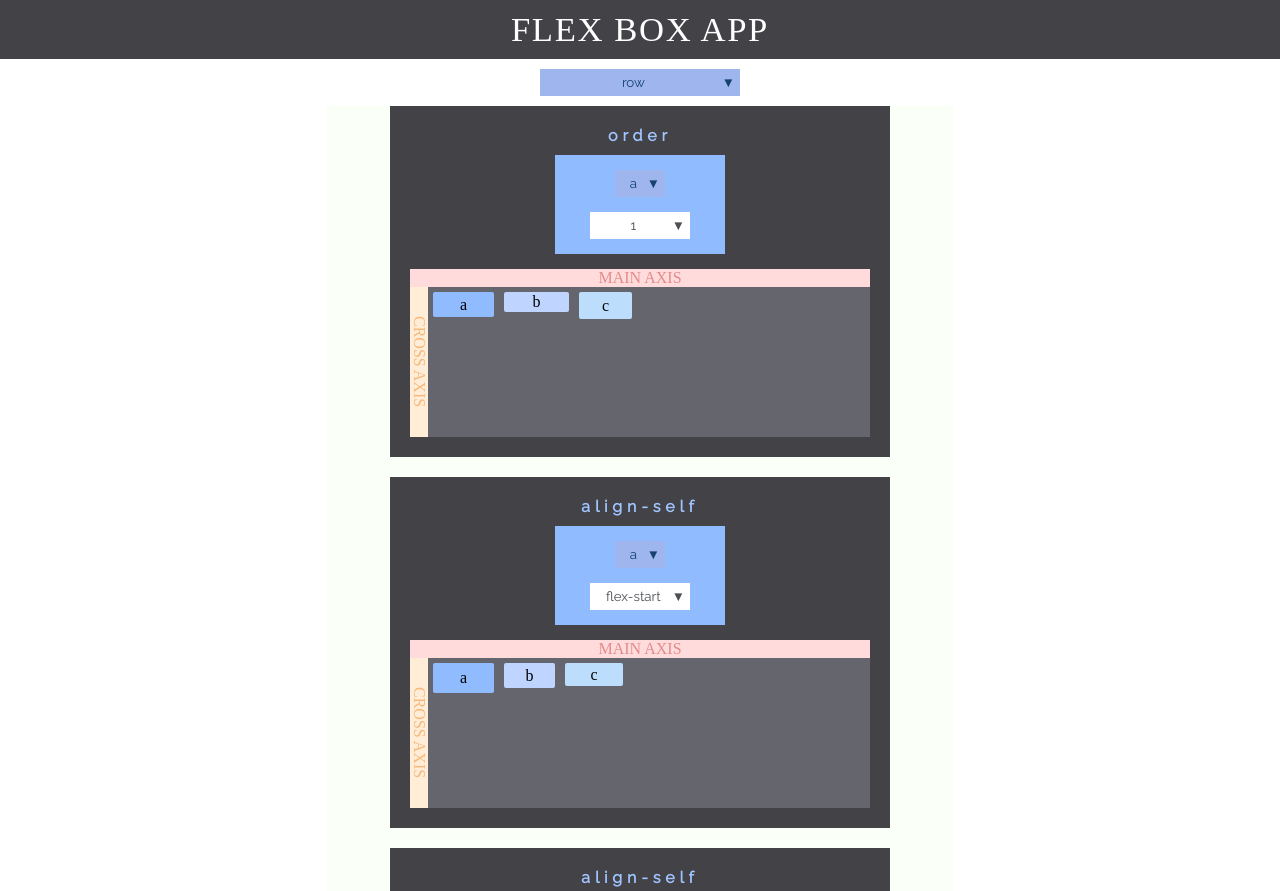
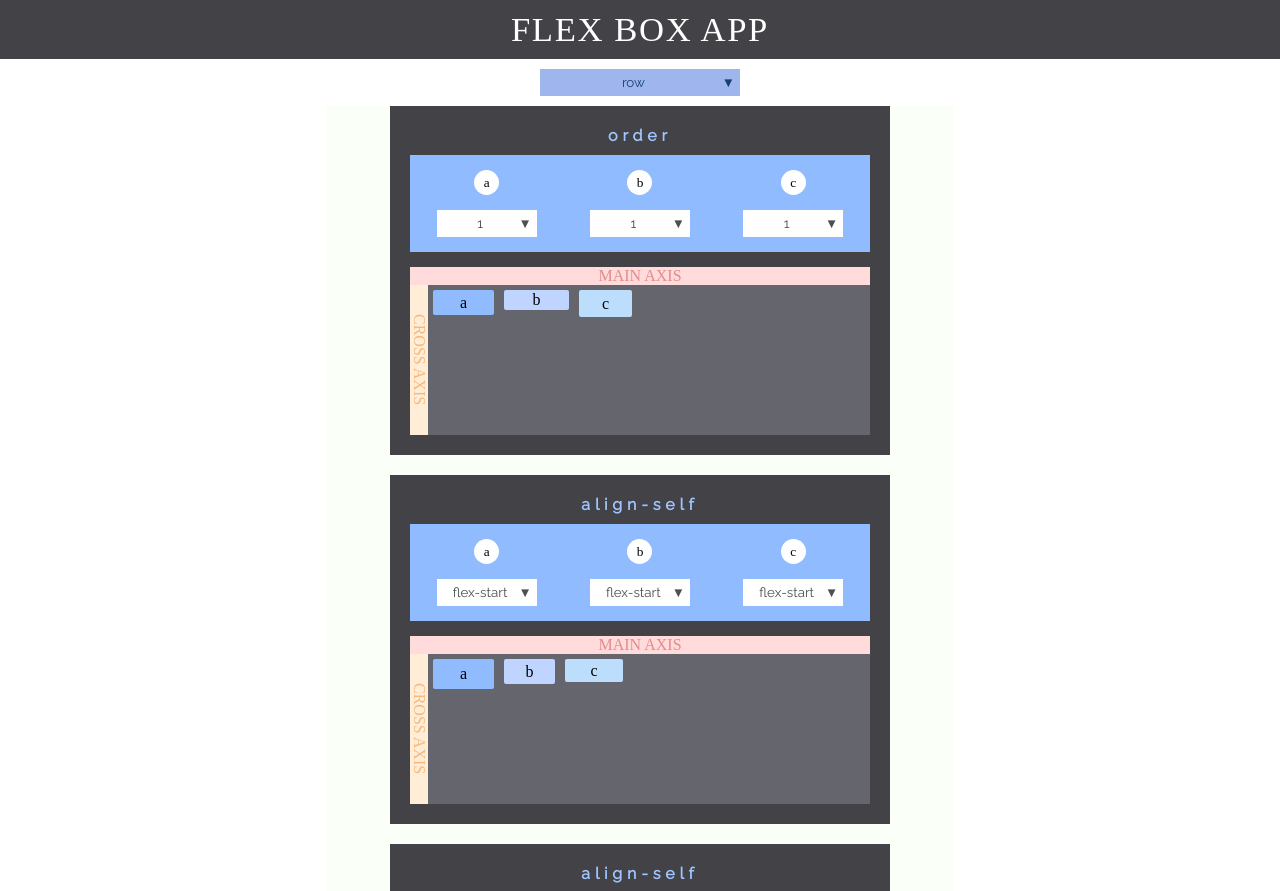
Before and after one commit to mlizchap/flexbox-react, a React (Create React App) app: page / in a window 1280 px wide. Shown: the top 891 px of the page. Built offline with nearby package versions, Linux system fonts and the light colour scheme; a web font is replaced by a local one.

Commit message:
flex grow/shrink basis are state controlled inputs

```diff
--- a/src/components/ChildCardMultiProps/Desktop.js
+++ b/src/components/ChildCardMultiProps/Desktop.js
@@ -2,6 +2,7 @@ import React, { Component } from 'react';
 import styled from 'styled-components';
 
 import DropdownMenu from '../DropdownMenu/DropdownMenu';
+import { Context } from '../../Provider';
 
 const letters = ["a", "b", "c"];
 
@@ -14,20 +15,22 @@ class ChildCardMultiProps extends Component {
     }
     render() {
         return (
+            <Context.Consumer>
+            {context => {
+                return (
                     <StyledChildCardContainer>
                     {letters.map(letter => {
                         return (
                             <StyledChildCard letter={letter}>
-                            <div>{letter}</div>
+                                <div className="propTitle">{letter}</div>
                                 <div className="properties">
                                     <div className="prop">
                                         <span>grow:</span>
                                         <DropdownMenu
                                             hover
                                             width="50px"
-                                        // color="dark"
                                             content={[0, 1, 2, 3, 4, 5]}
-                                        //handleSelectItem={(val) => console.log(val, letter)}
+                                            default={context.state.childProps.flexGrow[letter]}
                                             handleSelectItem={(value) => this.props.changeFlexGrow(value, letter)}
                                             {...this.props}
                                         />
@@ -39,6 +42,7 @@ class ChildCardMultiProps extends Component {
                                             width="50px"
                                             // color="dark"
                                             content={[0 ,1, 2, 3, 4, 5]}
+                                            default={context.state.childProps.flexShrink[letter]}
                                             handleSelectItem={(value) => this.props.changeFlexShrink(value, letter)}
                                             {...this.props}
                                         />
@@ -49,6 +53,7 @@ class ChildCardMultiProps extends Component {
                                             hover
                                             width="50px"
                                             // color="green"
+                                            default={context.state.childProps.flexBasis[letter]}
                                             content={["20%", "33%", "40%", "60%", "auto"]}
                                             handleSelectItem={(value) => this.props.changeFlexBasis(value, letter)}
                                             {...this.props}
@@ -56,10 +61,12 @@ class ChildCardMultiProps extends Component {
                                     </div>
                                 </div>
                             </StyledChildCard>
-
                         )
                     })}
                 </StyledChildCardContainer>
+            )
+        }}
+    </Context.Consumer>
 
 
 
@@ -100,9 +107,15 @@ const StyledChildCard = styled.div`
 
     }
     .propTitle {
+        background-color: white;
+        font-family: ${props => props.theme.font.title}
+        border-radius: 50%;
+        width: 25px;
+        height: 25px;
         line-height: 25px;
-        padding-right: 5px;
         font-size: 10pt;
+        margin-right: auto;
+        margin-left: auto;
     }
 `
 
--- a/src/components/ChildCardMultiProps/Mobile.js
+++ b/src/components/ChildCardMultiProps/Mobile.js
@@ -2,6 +2,7 @@ import React, { Component } from 'react';
 import styled from 'styled-components';
 
 import DropdownMenu from '../DropdownMenu/DropdownMenu';
+import { Context } from '../../Provider';
 
 class ChildCardMultiProps extends Component {
     constructor(props) {
@@ -11,6 +12,9 @@ class ChildCardMultiProps extends Component {
          };
     }
     render() {
+        return (
+            <Context.Consumer>
+                {context => {
                     return (
                         <StyledChildCard letter={this.state.currentLetter}>
                             <DropdownMenu
@@ -26,6 +30,7 @@ class ChildCardMultiProps extends Component {
                                         hover
                                         width="60px"
                                         color="blue"
+                                        default={context.state.childProps.flexGrow[this.state.currentLetter]}
                                         content={[0, 1, 2, 3, 4, 5]}
                                         handleSelectItem={(value) => this.props.changeFlexGrow(value, this.state.currentLetter)}
                                         {...this.props}
@@ -38,6 +43,7 @@ class ChildCardMultiProps extends Component {
                                         width="60px"
                                         color="blue"
                                         content={[0 ,1, 2, 3, 4, 5]}
+                                        default={context.state.childProps.flexShrink[this.state.currentLetter]}
                                         handleSelectItem={(value) => this.props.changeFlexShrink(value, this.state.currentLetter)}
                                         {...this.props}
                                     />
@@ -49,6 +55,7 @@ class ChildCardMultiProps extends Component {
                                         width="60px"
                                         color="blue"
                                         content={["20%", "33%", "40%", "60%", "auto"]}
+                                        default={context.state.childProps.flexBasis[this.state.currentLetter]}
                                         handleSelectItem={(value) => this.props.changeFlexBasis(value, this.state.currentLetter)}
                                         {...this.props}
                                     />
@@ -56,6 +63,10 @@ class ChildCardMultiProps extends Component {
 
                             </div>
                         </StyledChildCard>
+
+                    )
+                }}
+            </Context.Consumer>
         );
     }
 }
--- /dev/null
+++ b/src/components/ChildCardSingleProp/SinglePropDesktop.js
@@ -0,0 +1,81 @@
+import React, { Component } from 'react';
+import styled from 'styled-components';
+
+import DropdownMenu from '../DropdownMenu/DropdownMenu';
+
+const letters = ["a", "b", "c"]
+
+class SinglePropDesktop extends Component {
+    constructor(props) {
+        super(props);
+        this.state = {
+            currentLetter: "a"
+         };
+    }
+    handleSelect = (selected, letter) => {
+        console.log(selected, letter)
+        this.props.changeOrder(selected, letter)
+        this.props.changeAlignSelf(selected, letter)
+    }
+    render() {
+        return (
+            <StyledChildCardContainer>
+                {(letters.map(letter => {
+                    return (
+                        <StyledChildCard letter={this.state.currentLetter}>
+                        <div className="propTitle">{letter}</div>
+                        <div className="property">
+                            <DropdownMenu
+                                hover
+                                width="100px"
+                                color="blue"
+                                handleSelectItem={(selected) => this.handleSelect(selected, letter)}
+                                {...this.props}
+                            />
+                        </div>
+                        </StyledChildCard>
+                    )
+
+                }))}
+
+            </StyledChildCardContainer>
+        );
+    }
+}
+
+export default SinglePropDesktop;
+
+const StyledChildCardContainer = styled.div`
+    display: flex;
+`
+const StyledChildCard = styled.div`
+    font-family: ${props => props.theme.font.main}
+    width: 140px;
+    background-color: ${props => props.theme.blue[props.letter].light};
+    display: flex;
+    flex-direction: column;
+    padding: 15px;
+    align-items: center;
+    margin-right: auto;
+    margin-left: auto;
+    margin-bottom: 15px;
+    margin-top: 10px;
+    .property {
+        line-height: 20px;
+        margin-top: 15px;
+        width: 100%;
+        display: flex;
+        justify-content: space-around;
+    }
+    .propTitle {
+        background-color: white;
+        font-family: ${props => props.theme.font.title}
+        border-radius: 50%;
+        width: 25px;
+        height: 25px;
+        line-height: 25px;
+        font-size: 10pt;
+        margin-right: auto;
+        margin-left: auto;
+    }
+`
--- /dev/null
+++ b/src/components/ChildCardSingleProp/SinglePropMobile.js
@@ -0,0 +1,63 @@
+import React, { Component } from 'react';
+import styled from 'styled-components';
+
+import DropdownMenu from '../DropdownMenu/DropdownMenu';
+
+class SinglePropMobile extends Component {
+    constructor(props) {
+        super(props);
+        this.state = {
+            currentLetter: "a"
+         };
+    }
+    render() {
+        return (
+            <StyledChildCard letter={this.state.currentLetter}>
+                <DropdownMenu
+                    width="50px"
+                    content={["a", "b", "c"]}
+                    color="blue"
+                    handleSelectItem={(selected) => this.setState({ currentLetter: selected })}
+                />
+                <div className="property">
+                    {/* <span className="propTitle">{this.props.propName}</span> */}
+                    <DropdownMenu
+                        hover
+                        width="100px"
+                        color="blue"
+                        handleSelectItem={(selected) => this.props.changePropertyMobile(selected, this.state.currentLetter)}
+                        {...this.props}
+                    />
+                </div>
+            </StyledChildCard>
+        );
+    }
+}
+
+export default SinglePropMobile;
+
+const StyledChildCard = styled.div`
+    font-family: ${props => props.theme.font.main}
+    width: 140px;
+    background-color: ${props => props.theme.blue[props.letter].light};
+    display: flex;
+    flex-direction: column;
+    padding: 15px;
+    align-items: center;
+    margin-right: auto;
+    margin-left: auto;
+    margin-bottom: 15px;
+    margin-top: 10px;
+    .property {
+        line-height: 20px;
+        margin-top: 15px;
+        width: 100%;
+        display: flex;
+        justify-content: space-around;
+    }
+    .propTitle {
+        line-height: 25px;
+        padding-right: 5px;
+        font-size: 10pt;
+    }
+`
--- /dev/null
+++ b/src/components/ChildCardSingleProp/index.js
@@ -0,0 +1,24 @@
+import React, { Component } from 'react';
+import SinglePropMobile from './SinglePropMobile';
+import SinglePropDesktop from './SinglePropDesktop';
+import { Context } from '../../Provider';
+
+
+class ChildCardSingleProp extends Component {
+    render() {
+        return (
+            <Context.Consumer>
+                {context => {
+                    return (
+                        <div>
+                            {/* <SinglePropMobile /> */}
+                            {(context.state.isMobileWidth) ?  <SinglePropMobile {...this.props} /> : <SinglePropDesktop {...this.props} />}
+                        </div>
+                    )
+                }}
+            </Context.Consumer>
+        );
+    }
+}
+
+export default ChildCardSingleProp;
--- a/src/components/ChildPropSectionsConainer/ChildPropSectionsContainer.js
+++ b/src/components/ChildPropSectionsConainer/ChildPropSectionsContainer.js
@@ -5,7 +5,7 @@ import { Context } from '../../Provider';
 // import VerticalBoxAxis from '../VerticalBoxAxis/VerticalBoxAxis';
 // import HorizantalBoxAxis from '../HorizantalBoxAxis/HorizantalBoxAxis';
 import DropdownMenu from '../DropdownMenu/DropdownMenu';
-import ChildCardSingleProp from '../ChildCardSingleProp/ChildCardSingleProp';
+import ChildCardSingleProp from '../ChildCardSingleProp';
 import ChildCardMultiProp from '../ChildCardMultiProps'
 
 class ChildPropSectionContainer extends Component {
@@ -23,7 +23,7 @@ class ChildPropSectionContainer extends Component {
                         <StyledPropertySectionContainer color="blue" {...this.props}>
                             <div className="title">{this.props.title}</div>
                             {(this.props.singleCard) ?
-                                <ChildCardSingleProp {...this.props}      />
+                                <ChildCardSingleProp {...this.props}  />
                                 : <ChildCardMultiProp {...this.props} />
 
                             }
--- a/src/components/DropdownMenu/DropdownMenu.js
+++ b/src/components/DropdownMenu/DropdownMenu.js
@@ -43,7 +43,7 @@ class DropdownMenu extends Component {
                     <span className="topHeader">{this.props.header.toUpperCase()}</span> : null }
                     <button className="toggleBtn" onClick={this.toggleContent} >
                         <div className="buttonDisplay">
-                            <span className="text">{ this.state.selected || this.props.content[0] }</span>
+                            <span className="text">{ this.state.selected || this.props.default || this.props.content[0] }</span>
                             <span className="arrow">&#9660;</span>
                         </div>
                     </button><br />
--- a/src/sections/ChildProperties/ChildProperties.js
+++ b/src/sections/ChildProperties/ChildProperties.js
@@ -25,7 +25,10 @@ class ChildProperties extends Component {
                                 content={[1, 2, 3, 10, 'auto']}
                                 color="dark"
                                 title="order"
-                                handleSelectItem={(number) => context.changeOrder(number, this.state.currentLetter)}
+                                // default={context.state.childProps.}
+                                changePropertyMobile={(val, letter) => context.changeOrder(val, letter)}
+                                changeOrder = {(val, letter) => context.changeOrder(val, letter)}
+                                changeAlignSelf={() => {}}
                                 handleCurrentLetter={(letter) => this.setState({ currentLetter: letter})}
                             >
                                 <ChildItemContainer
@@ -41,7 +44,10 @@ class ChildProperties extends Component {
                                 content={["flex-start", "flex-end", "center", "baseline", 'stretch']}
                                 color="dark"
                                 title="align-self"
-                                handleSelectItem={(value) => context.changeAlignSelf(value, this.state.currentLetter)}
+                                changePropertyMobile={(val, letter) => context.changeAlignSelf(val, letter)}
+                                changeOrder={() => {}}
+                                changeAlignSelf={(val, letter) => context.changeAlignSelf(val, letter)}
+                                // handleSelectItem={(value) => context.changeAlignSelf(value, this.state.currentLetter)}
                                 handleCurrentLetter={(letter) => this.setState({ currentLetter: letter})}
                             >
                                 <ChildItemContainer
```
Lines whose indentation alone changed are shown as unchanged.
